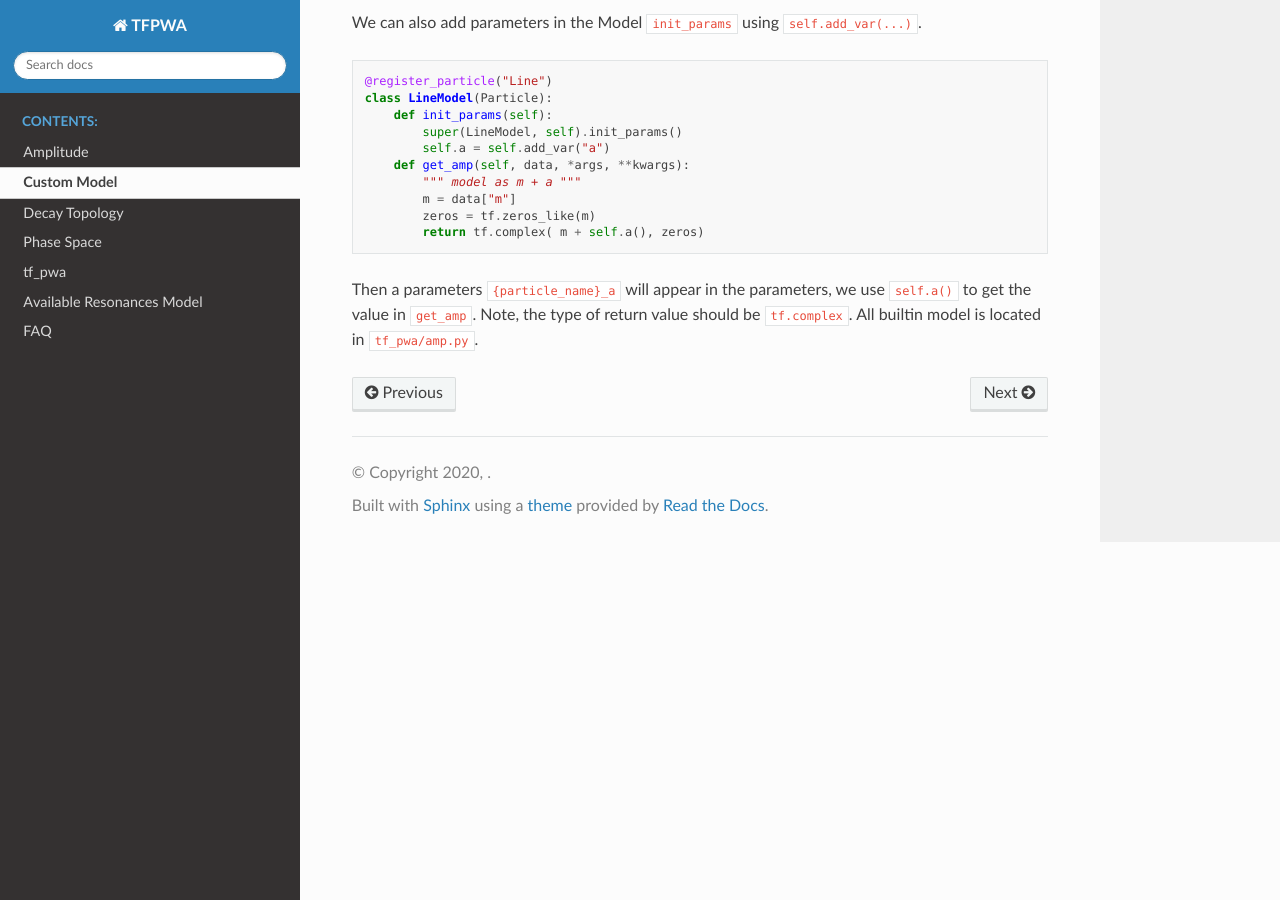
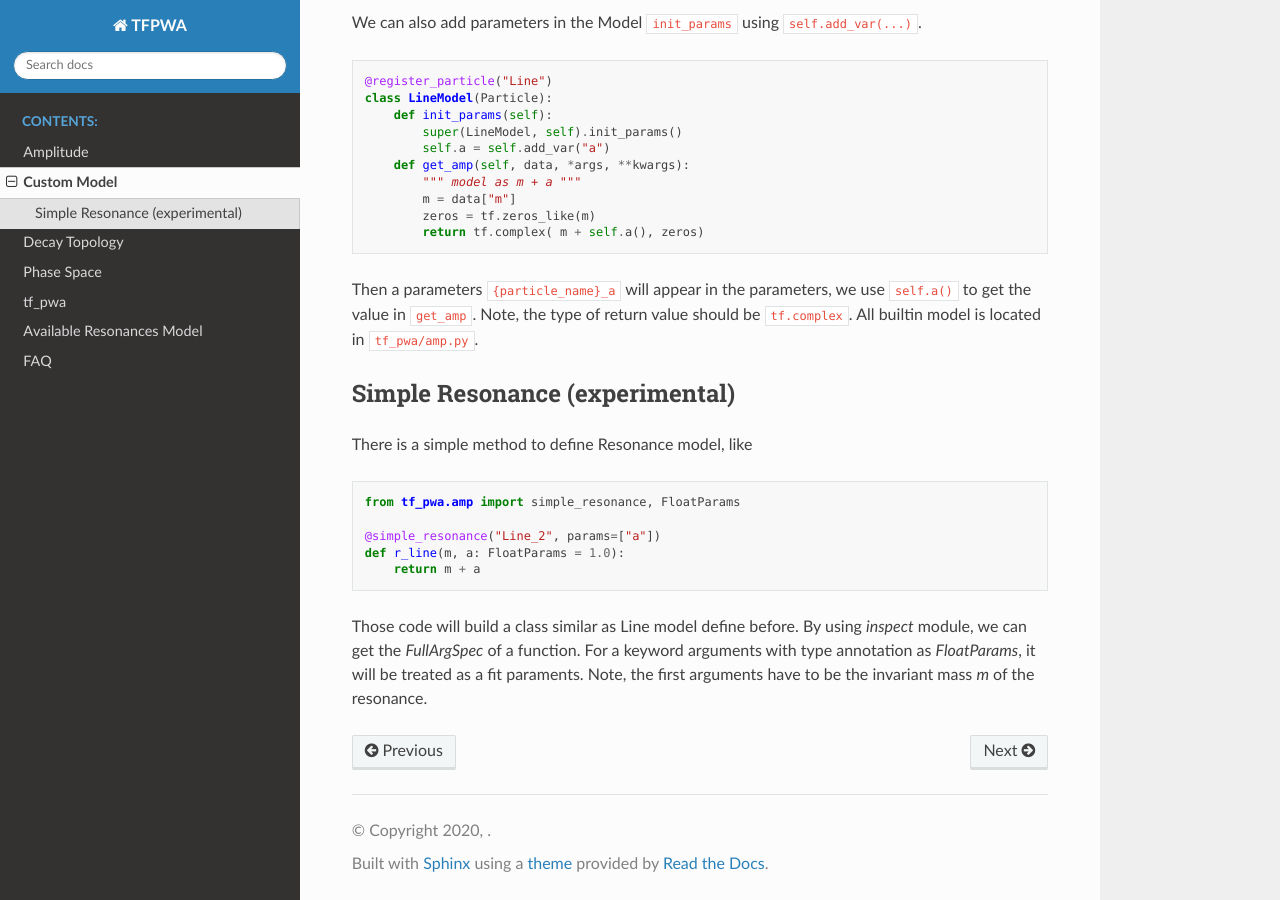
Before and after one commit to jiangyi15/tf-pwa, a Sphinx documentation site: the page built from docs/custom_model.rst, in a window 1280 px wide and 900 px high, scrolled down 830 px. Built offline with Sphinx 7.4.7 and the Read the Docs theme 2.0.0, drawn with Linux system fonts in a browser that asks for light colours.

Commit message:
add docs for simple_resonance

```diff
--- a/docs/custom_model.rst
+++ b/docs/custom_model.rst
@@ -58,3 +58,24 @@
 
 Then a parameters ``{particle_name}_a`` will appear in the parameters, we use ``self.a()`` to get the value in ``get_amp``.
 Note, the type of return value should be ``tf.complex``. All builtin model is located in ``tf_pwa/amp.py``.
+
+
+
+Simple Resonance (experimental)
+-------------
+
+
+There is a simple method to define Resonance model, like
+
+.. code-block:: python
+
+   from tf_pwa.amp import simple_resonance, FloatParams
+
+   @simple_resonance("Line_2", params=["a"])
+   def r_line(m, a: FloatParams = 1.0):
+       return m + a
+
+Those code will build a class similar as Line model define before.
+By using `inspect` module, we can get the `FullArgSpec` of a function.
+For a keyword arguments with type annotation as `FloatParams`, it will be treated as a fit paraments.
+Note, the first arguments have to be the invariant mass `m` of the resonance.
```
Also changed, not shown: 2 other files.
